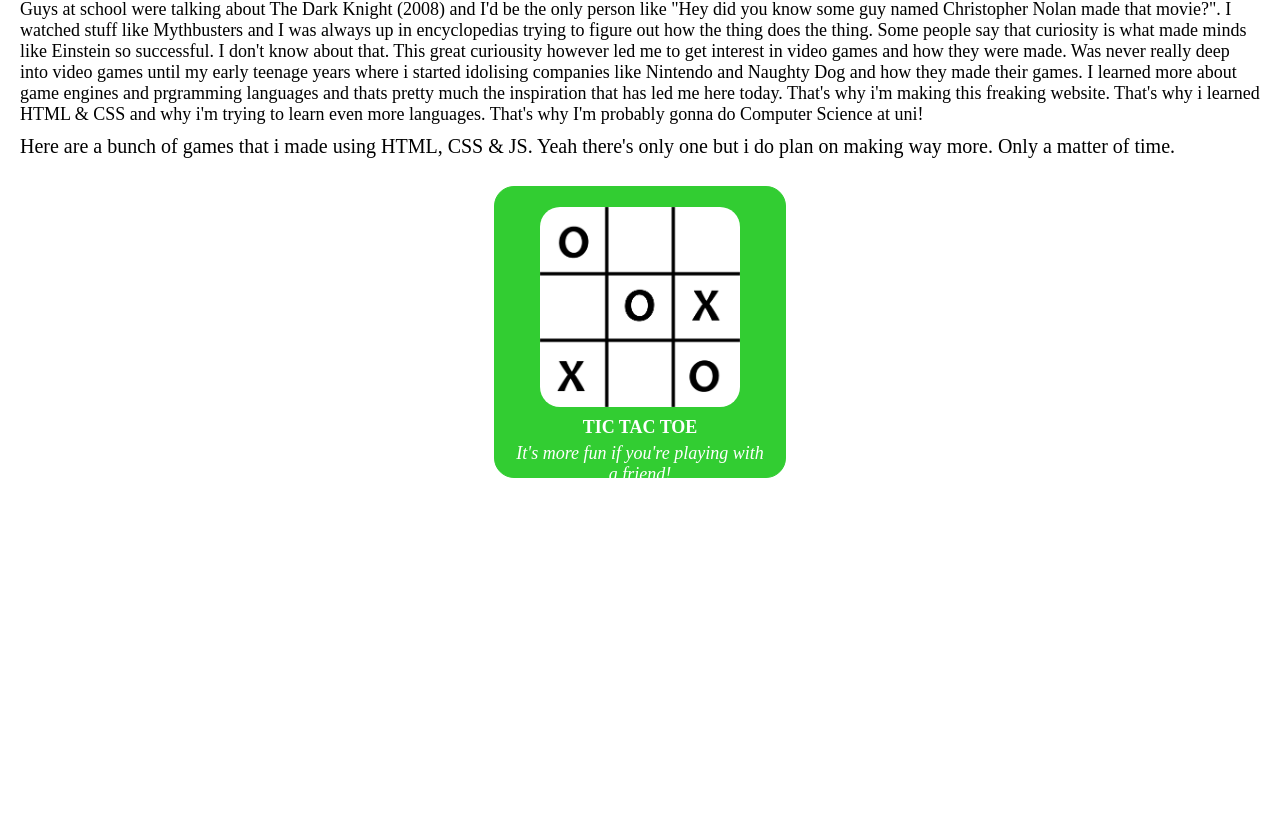
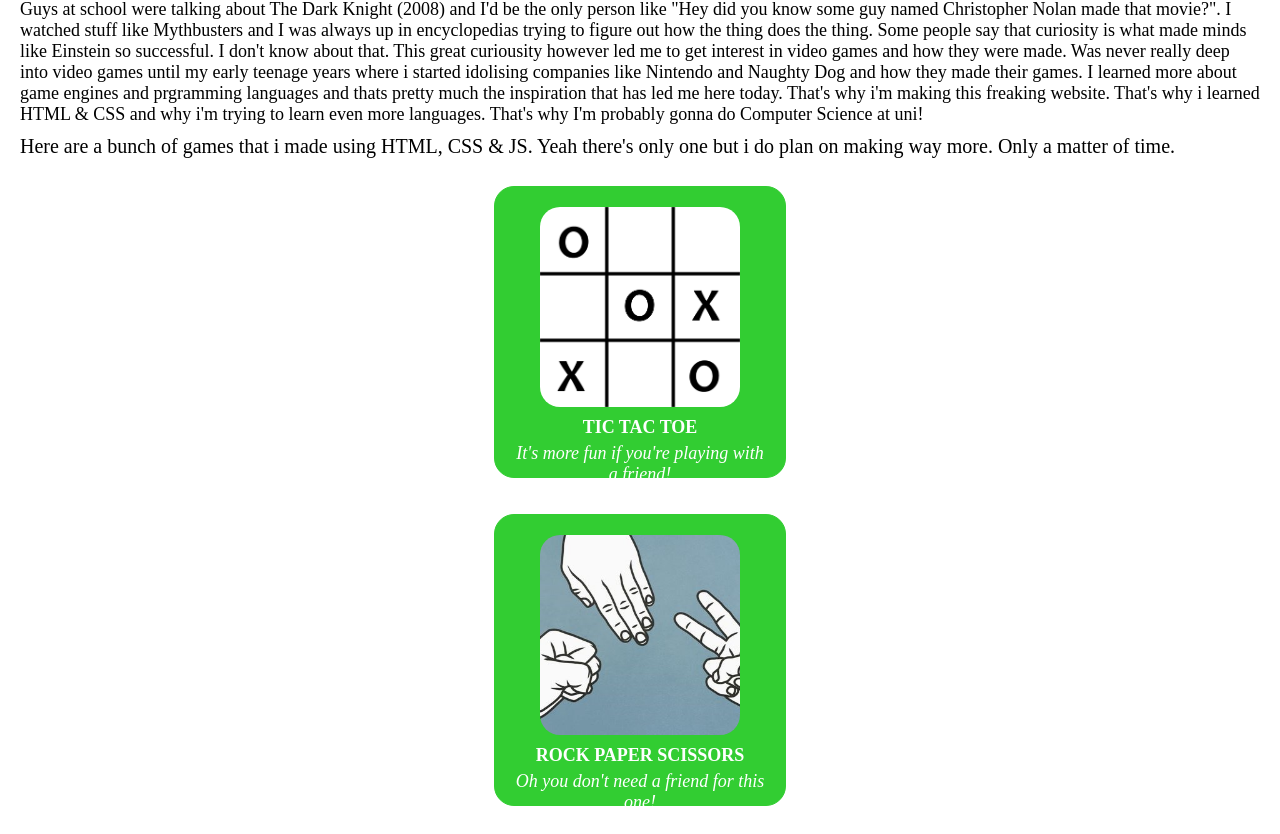
Before and after one commit to lcarlxx/lukes-web, a plain HTML site: page games.html in a window 1280 px wide. Shown: the part 142-976 px from the top of the page. Before the commit the page ends 800 px from the top, so only its background shows below. Drawn offline with Linux system fonts and the light colour scheme.

Commit message:
Update games.html

```diff
--- a/games.html
+++ b/games.html
@@ -152,5 +152,17 @@
             </div>
         </a>
         </div>
+
+        <div class = "card-container">
+            <a href = "rps.html">
+            <div class = "card">
+                <div class = "card-img">
+                    <img src = "images/rps.jpg"/>
+                </div>
+                <div class = "card-heading">ROCK PAPER SCISSORS</div>
+                <div class = "card-text">Oh you don't need a friend for this one!</div>
+            </div>
+        </a>
+        </div>
     </body>
 </html>
```
